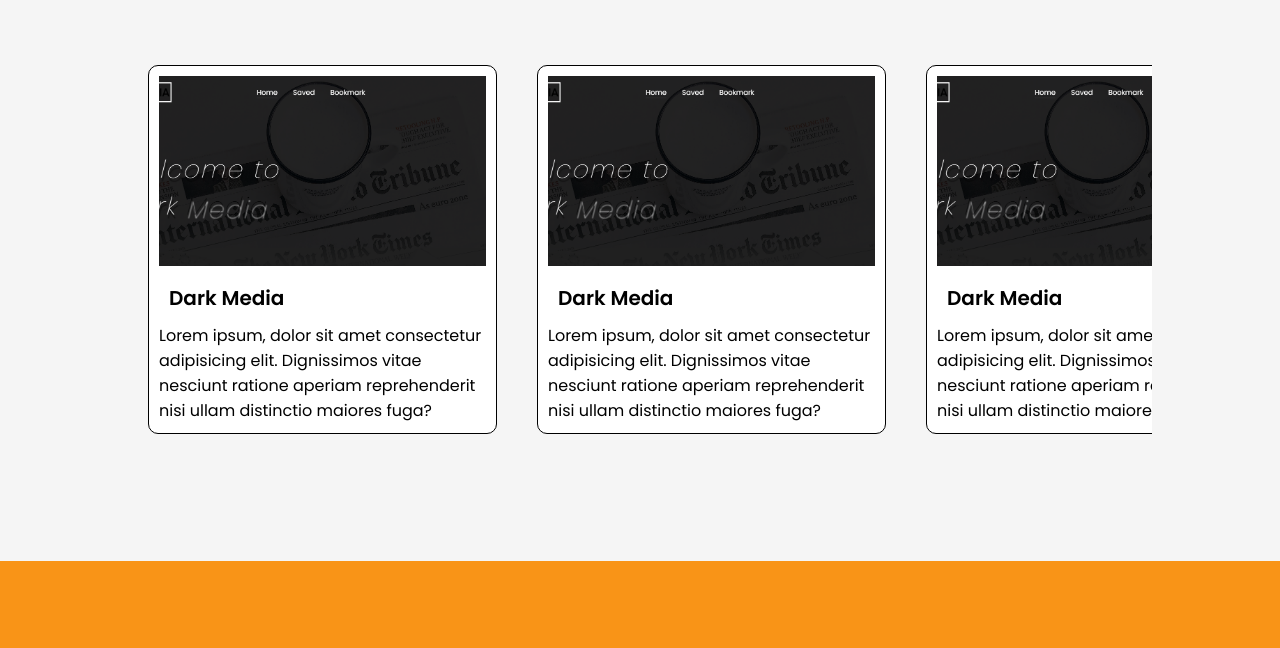
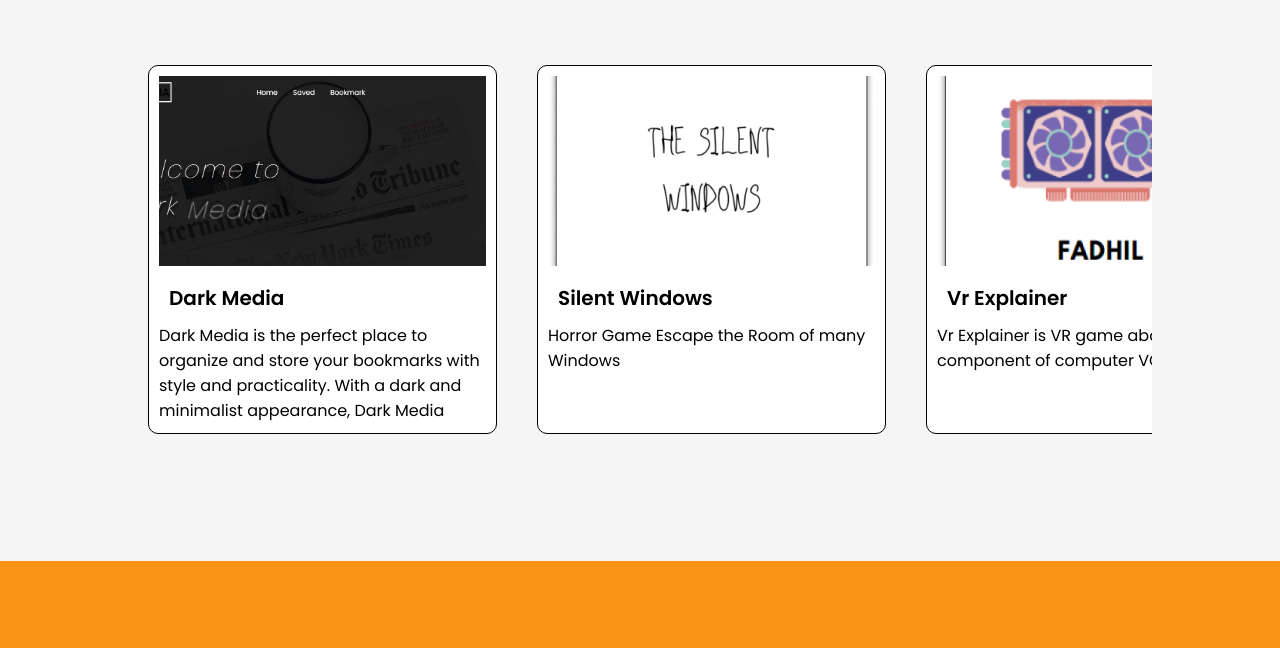
Before and after one commit to padhlsg/Portofolio-V2, a plain HTML site: page index.html in a window 1280 px wide. Shown: the part 2125-2773 px from the top of the page. Drawn offline with nearby package versions, Linux system fonts and the light colour scheme.

Commit message:
Update Index HTML
Fix File Index

```diff
--- a/index.html
+++ b/index.html
@@ -4,6 +4,7 @@
     <meta charset="UTF-8" />
     <meta name="viewport" content="width=device-width, initial-scale=1.0" />
     <title>Fadhil Swarigading</title>
+    <link rel="icon" type="images/x-icon" href="img/logoasli.png  " width="20px" height="20px" />
     <link rel="stylesheet" href="css/style.css" />
     <link href="https://unpkg.com/aos@2.3.1/dist/aos.css" rel="stylesheet" />
     <link
@@ -146,56 +147,8 @@
             </div>
             <div class="isi-project">
               <p>
-                Lorem ipsum, dolor sit amet consectetur adipisicing elit. Dignissimos vitae nesciunt ratione aperiam reprehenderit nisi ullam distinctio maiores fuga? Possimus error molestiae fuga voluptatum porro animi iure in praesentium
-                eum?Lorem, ipsum dolor sit amet consectetur adipisicing elit. Iure, ipsam. Earum, cumque aliquid blanditiis eos natus fugit soluta aperiam repudiandae ipsa ipsam fuga iste placeat omnis, vel, incidunt iure eius.
-              </p>
-            </div>
-          </div>
-        </div>
-        <div class="project">
-          <div class="gambar-project">
-            <img src="img/projek-1.png" alt="" />
-          </div>
-          <div class="desk-project">
-            <div class="judul-project">
-              <p>Dark Media</p>
-            </div>
-            <div class="isi-project">
-              <p>
-                Lorem ipsum, dolor sit amet consectetur adipisicing elit. Dignissimos vitae nesciunt ratione aperiam reprehenderit nisi ullam distinctio maiores fuga? Possimus error molestiae fuga voluptatum porro animi iure in praesentium
-                eum?Lorem, ipsum dolor sit amet consectetur adipisicing elit. Iure, ipsam. Earum, cumque aliquid blanditiis eos natus fugit soluta aperiam repudiandae ipsa ipsam fuga iste placeat omnis, vel, incidunt iure eius.
-              </p>
-            </div>
-          </div>
-        </div>
-        <div class="project">
-          <div class="gambar-project">
-            <img src="img/projek-1.png" alt="" />
-          </div>
-          <div class="desk-project">
-            <div class="judul-project">
-              <p>Dark Media</p>
-            </div>
-            <div class="isi-project">
-              <p>
-                Lorem ipsum, dolor sit amet consectetur adipisicing elit. Dignissimos vitae nesciunt ratione aperiam reprehenderit nisi ullam distinctio maiores fuga? Possimus error molestiae fuga voluptatum porro animi iure in praesentium
-                eum?Lorem, ipsum dolor sit amet consectetur adipisicing elit. Iure, ipsam. Earum, cumque aliquid blanditiis eos natus fugit soluta aperiam repudiandae ipsa ipsam fuga iste placeat omnis, vel, incidunt iure eius.
-              </p>
-            </div>
-          </div>
-        </div>
-        <div class="project">
-          <div class="gambar-project">
-            <img src="img/projek-1.png" alt="" />
-          </div>
-          <div class="desk-project">
-            <div class="judul-project">
-              <p>Dark Media</p>
-            </div>
-            <div class="isi-project">
-              <p>
-                Lorem ipsum, dolor sit amet consectetur adipisicing elit. Dignissimos vitae nesciunt ratione aperiam reprehenderit nisi ullam distinctio maiores fuga? Possimus error molestiae fuga voluptatum porro animi iure in praesentium
-                eum?Lorem, ipsum dolor sit amet consectetur adipisicing elit. Iure, ipsam. Earum, cumque aliquid blanditiis eos natus fugit soluta aperiam repudiandae ipsa ipsam fuga iste placeat omnis, vel, incidunt iure eius.
+                Dark Media is the perfect place to organize and store your bookmarks with style and practicality. With a dark and minimalist appearance, Dark Media helps you keep all your favorite links and content organized and easy to
+                access.
               </p>
             </div>
           </div>
@@ -206,29 +159,62 @@
           </div>
           <div class="desk-project">
             <div class="judul-project">
-              <p>Dark Media</p>
+              <p>Silent Windows</p>
             </div>
             <div class="isi-project">
-              <p>
-                Lorem ipsum, dolor sit amet consectetur adipisicing elit. Dignissimos vitae nesciunt ratione aperiam reprehenderit nisi ullam distinctio maiores fuga? Possimus error molestiae fuga voluptatum porro animi iure in praesentium
-                eum?Lorem, ipsum dolor sit amet consectetur adipisicing elit. Iure, ipsam. Earum, cumque aliquid blanditiis eos natus fugit soluta aperiam repudiandae ipsa ipsam fuga iste placeat omnis, vel, incidunt iure eius.
-              </p>
+              <p>Horror Game Escape the Room of many Windows</p>
             </div>
           </div>
         </div>
         <div class="project">
           <div class="gambar-project">
-            <img src="img/projek-1.png" alt="" />
+            <img src="img/projek-3.png" alt="" />
           </div>
           <div class="desk-project">
             <div class="judul-project">
-              <p>Dark Media</p>
+              <p>Vr Explainer</p>
             </div>
             <div class="isi-project">
-              <p>
-                Lorem ipsum, dolor sit amet consectetur adipisicing elit. Dignissimos vitae nesciunt ratione aperiam reprehenderit nisi ullam distinctio maiores fuga? Possimus error molestiae fuga voluptatum porro animi iure in praesentium
-                eum?Lorem, ipsum dolor sit amet consectetur adipisicing elit. Iure, ipsam. Earum, cumque aliquid blanditiis eos natus fugit soluta aperiam repudiandae ipsa ipsam fuga iste placeat omnis, vel, incidunt iure eius.
-              </p>
+              <p>Vr Explainer is VR game about explain component of computer VGA</p>
+            </div>
+          </div>
+        </div>
+        <div class="project">
+          <div class="gambar-project">
+            <img src="img/projek-4.png" alt="" />
+          </div>
+          <div class="desk-project">
+            <div class="judul-project">
+              <p>Portofolio V1</p>
+            </div>
+            <div class="isi-project">
+              <p>My First Portofolio Website using html css Using Bootstrap Framework</p>
+            </div>
+          </div>
+        </div>
+        <div class="project">
+          <div class="gambar-project">
+            <img src="img/projek-5.png" alt="" />
+          </div>
+          <div class="desk-project">
+            <div class="judul-project">
+              <p>Pengen Duit</p>
+            </div>
+            <div class="isi-project">
+              <p>Loan Website that i created with my team with PHP HTML CSS</p>
+            </div>
+          </div>
+        </div>
+        <div class="project">
+          <div class="gambar-project">
+            <img src="img/projek-6.png" alt="" />
+          </div>
+          <div class="desk-project">
+            <div class="judul-project">
+              <p>MONDAY</p>
+            </div>
+            <div class="isi-project">
+              <p>Competition Webiste About Social Donation, the Name is MONDAY</p>
             </div>
           </div>
         </div>
```
Also changed, not shown: img/projek-4.png (added), img/projek-5.png (added), img/projek-6.png (added).
